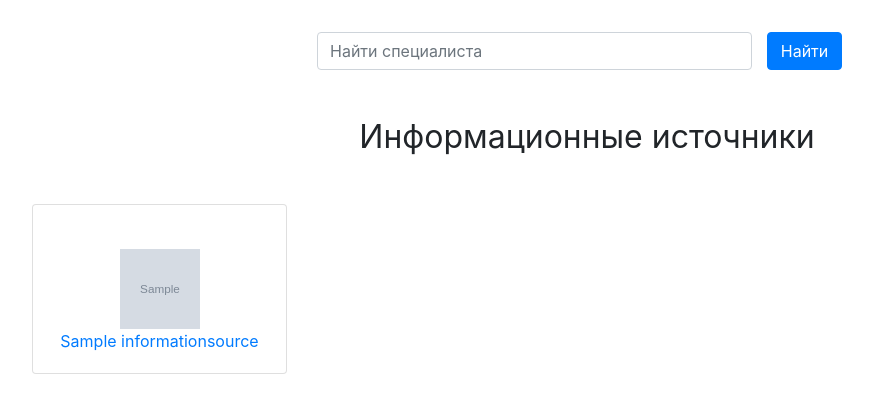
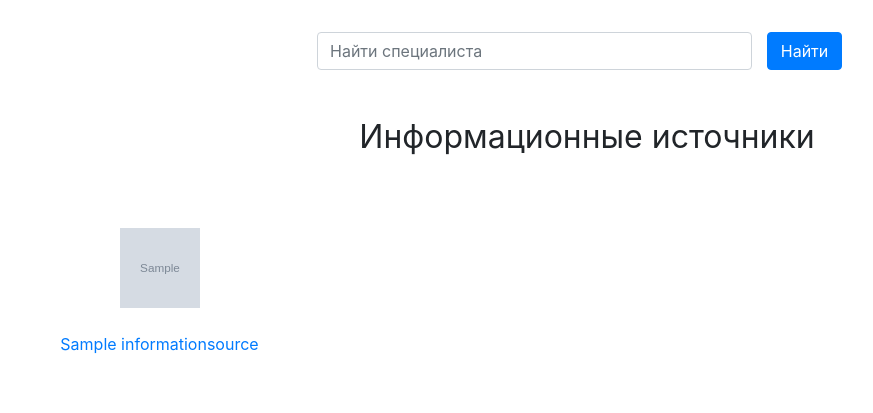
Before and after one commit to ceolantir/staflantir, a Django app: page / in a window 1280 px wide. Shown: the part 72-485 px from the top of the page, without its empty margins (53-926 px from the left). Run offline with Django 3.2, Linux system fonts and the light colour scheme; tables that the repository leaves empty hold one stand-in row (values such as "Sample post"); grey boxes marked "Sample" are stand-in pictures; some libraries are stand-ins or nearby versions.

Commit message:
minor changes

```diff
--- a/templates/main/index.html
+++ b/templates/main/index.html
@@ -27,12 +27,12 @@
             <div class="row mb-0">
                 {% for information_source in information_sources %}
                     <div class="col-6 col-md-6 col-lg-3">
-                        <div class="card pt-4 text-center mb-4">
+                        <div class="pt-1 text-center mb-4">
                             <div class="card-body">
                                 <p class="card-text">
                                     <a href="{{ information_source.get_absolute_url }}">
                                         <img class="mx-auto d-block" src="{{ information_source.image.url }}" width="80" height="80" alt="">
-                                        {{ information_source.title }}
+                                        </br> {{ information_source.title }}
                                     </a>
                                 </p>
                             </div>
```
